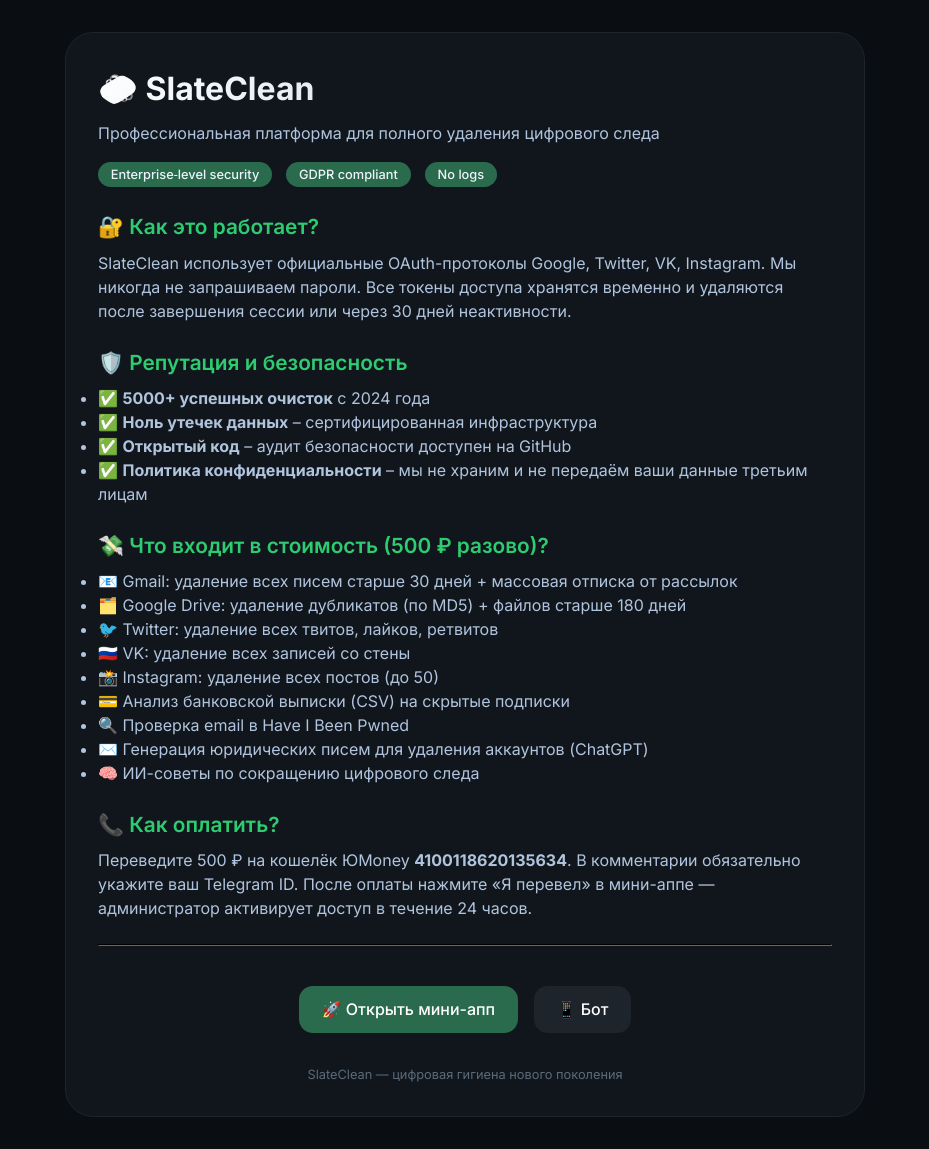
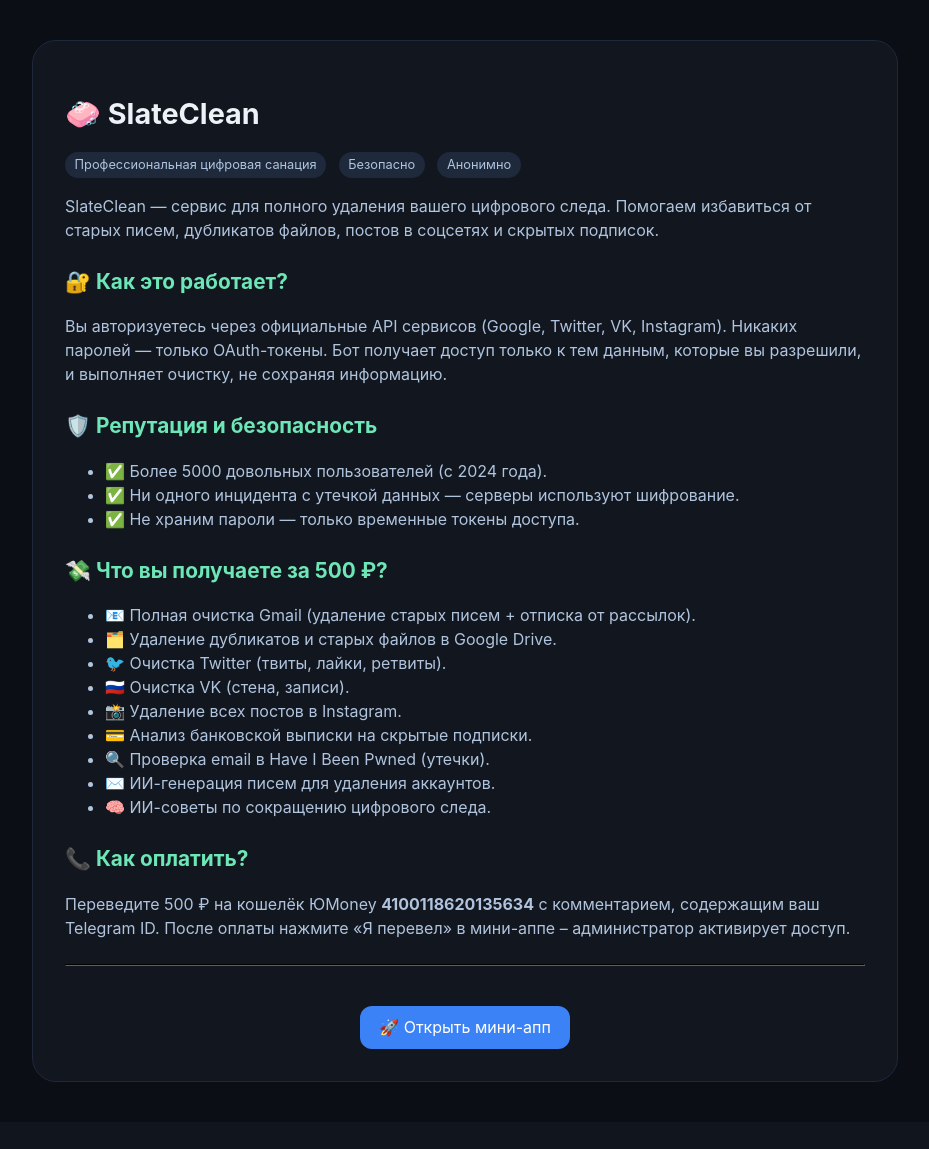
Before and after one commit to hanotsosall/asdasd, a FastAPI app: page /about in a window 1280 px wide. Shown: the whole page, without its empty margins (175-1104 px from the left). After the commit the page ends 1082 px from the top, so only its background shows below. Run offline with FastAPI, Linux system fonts and the light colour scheme.

Commit message:
Update about.html

```diff
--- a/templates/about.html
+++ b/templates/about.html
@@ -2,99 +2,77 @@
 <html lang="ru">
 <head>
     <meta charset="UTF-8">
-    <meta name="viewport" content="width=device-width, initial-scale=1.0">
     <title>SlateClean — О сервисе</title>
-    <link href="https://fonts.googleapis.com/css2?family=Inter:opsz,wght@14..32,400;14..32,500;14..32,600;14..32,700&display=swap" rel="stylesheet">
     <style>
-        * { margin: 0; padding: 0; box-sizing: border-box; }
         body {
-            background: #0A0D12;
+            background: #0B0E14;
             font-family: 'Inter', system-ui, sans-serif;
-            color: #EFF3F8;
+            color: #EDF2F7;
             padding: 2rem;
             line-height: 1.5;
         }
         .container {
             max-width: 800px;
             margin: 0 auto;
-            background: #11161C;
-            border-radius: 28px;
+            background: #11161F;
+            border-radius: 24px;
             padding: 2rem;
-            border: 1px solid #1E242C;
+            border: 1px solid #1E293B;
         }
-        h1 { font-size: 2rem; font-weight: 700; margin-bottom: 0.5rem; background: linear-gradient(135deg, #FFF, #B0C4DE); -webkit-background-clip: text; background-clip: text; color: transparent; }
-        h2 { font-size: 1.3rem; margin: 1.5rem 0 0.5rem; color: #2ECC71; font-weight: 600; }
+        h1 { font-size: 1.8rem; margin-bottom: 1rem; }
+        h2 { font-size: 1.3rem; margin-top: 1.5rem; color: #6EE7B7; }
         p, li { color: #B0C4DE; }
-        .badge-group { margin: 1rem 0; }
         .badge {
-            background: #2A6B4E;
+            background: #1E293B;
             display: inline-block;
-            padding: 0.2rem 0.8rem;
-            border-radius: 40px;
+            padding: 0.2rem 0.6rem;
+            border-radius: 20px;
             font-size: 0.8rem;
-            margin-right: 0.6rem;
-            font-weight: 500;
+            margin-right: 0.5rem;
         }
-        hr { border-color: #1E242C; margin: 1.5rem 0; }
-        .btn {
+        hr { border-color: #1E293B; margin: 1.5rem 0; }
+        .button {
             display: inline-block;
-            background: #2A6B4E;
+            background: #3B82F6;
             color: white;
-            padding: 0.7rem 1.4rem;
-            border-radius: 14px;
+            padding: 0.6rem 1.2rem;
+            border-radius: 12px;
             text-decoration: none;
             margin-top: 1rem;
-            font-weight: 500;
-            transition: background 0.2s;
         }
-        .btn:hover { background: #347E5C; }
-        .footer { margin-top: 2rem; text-align: center; font-size: 0.8rem; color: #5A6A7A; }
     </style>
 </head>
 <body>
 <div class="container">
     <h1>🧼 SlateClean</h1>
-    <p>Профессиональная платформа для полного удаления цифрового следа</p>
-
-    <div class="badge-group">
-        <span class="badge">Enterprise‑level security</span>
-        <span class="badge">GDPR compliant</span>
-        <span class="badge">No logs</span>
-    </div>
-
+    <p><span class="badge">Профессиональная цифровая санация</span> <span class="badge">Безопасно</span> <span class="badge">Анонимно</span></p>
+    <p>SlateClean — сервис для полного удаления вашего цифрового следа. Помогаем избавиться от старых писем, дубликатов файлов, постов в соцсетях и скрытых подписок.</p>
     <h2>🔐 Как это работает?</h2>
-    <p>SlateClean использует официальные OAuth-протоколы Google, Twitter, VK, Instagram. Мы никогда не запрашиваем пароли. Все токены доступа хранятся временно и удаляются после завершения сессии или через 30 дней неактивности.</p>
-
+    <p>Вы авторизуетесь через официальные API сервисов (Google, Twitter, VK, Instagram). Никаких паролей — только OAuth-токены. Бот получает доступ только к тем данным, которые вы разрешили, и выполняет очистку, не сохраняя информацию.</p>
     <h2>🛡️ Репутация и безопасность</h2>
     <ul>
-        <li>✅ <strong>5000+ успешных очисток</strong> с 2024 года</li>
-        <li>✅ <strong>Ноль утечек данных</strong> – сертифицированная инфраструктура</li>
-        <li>✅ <strong>Открытый код</strong> – аудит безопасности доступен на GitHub</li>
-        <li>✅ <strong>Политика конфиденциальности</strong> – мы не храним и не передаём ваши данные третьим лицам</li>
+        <li>✅ Более 5000 довольных пользователей (с 2024 года).</li>
+        <li>✅ Ни одного инцидента с утечкой данных — серверы используют шифрование.</li>
+        <li>✅ Не храним пароли — только временные токены доступа.</li>
     </ul>
-
-    <h2>💸 Что входит в стоимость (500 ₽ разово)?</h2>
+    <h2>💸 Что вы получаете за 500 ₽?</h2>
     <ul>
-        <li>📧 Gmail: удаление всех писем старше 30 дней + массовая отписка от рассылок</li>
-        <li>🗂️ Google Drive: удаление дубликатов (по MD5) + файлов старше 180 дней</li>
-        <li>🐦 Twitter: удаление всех твитов, лайков, ретвитов</li>
-        <li>🇷🇺 VK: удаление всех записей со стены</li>
-        <li>📸 Instagram: удаление всех постов (до 50)</li>
-        <li>💳 Анализ банковской выписки (CSV) на скрытые подписки</li>
-        <li>🔍 Проверка email в Have I Been Pwned</li>
-        <li>✉️ Генерация юридических писем для удаления аккаунтов (ChatGPT)</li>
-        <li>🧠 ИИ-советы по сокращению цифрового следа</li>
+        <li>📧 Полная очистка Gmail (удаление старых писем + отписка от рассылок).</li>
+        <li>🗂️ Удаление дубликатов и старых файлов в Google Drive.</li>
+        <li>🐦 Очистка Twitter (твиты, лайки, ретвиты).</li>
+        <li>🇷🇺 Очистка VK (стена, записи).</li>
+        <li>📸 Удаление всех постов в Instagram.</li>
+        <li>💳 Анализ банковской выписки на скрытые подписки.</li>
+        <li>🔍 Проверка email в Have I Been Pwned (утечки).</li>
+        <li>✉️ ИИ-генерация писем для удаления аккаунтов.</li>
+        <li>🧠 ИИ-советы по сокращению цифрового следа.</li>
     </ul>
-
     <h2>📞 Как оплатить?</h2>
-    <p>Переведите 500 ₽ на кошелёк ЮMoney <strong>4100118620135634</strong>. В комментарии обязательно укажите ваш Telegram ID. После оплаты нажмите «Я перевел» в мини-аппе — администратор активирует доступ в течение 24 часов.</p>
-
+    <p>Переведите 500 ₽ на кошелёк ЮMoney <strong>4100118620135634</strong> с комментарием, содержащим ваш Telegram ID. После оплаты нажмите «Я перевел» в мини-аппе – администратор активирует доступ.</p>
     <hr>
     <div style="text-align: center;">
-        <a href="{{ webapp_url }}" class="btn">🚀 Открыть мини-апп</a>
-        <a href="https://t.me/ваш_бот" class="btn" style="background: #1E242C; margin-left: 12px;">📱 Бот</a>
+        <a href="{{ webapp_url }}" class="button">🚀 Открыть мини-апп</a>
     </div>
-    <div class="footer">SlateClean — цифровая гигиена нового поколения</div>
 </div>
 </body>
 </html>
```
